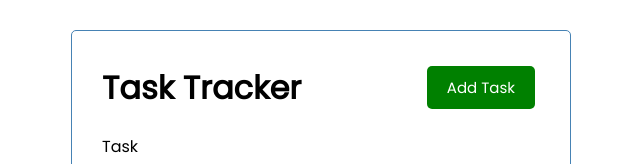
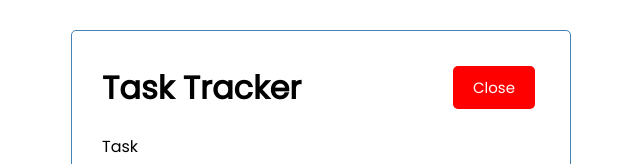
Before and after one commit to koheitech/vue-task-tracker, a Vue app: page / in a window 1280 px wide. Both pictures are taken after a click on the button "Add Task". Shown: the top 164 px of the page, without its empty margins (319-959 px from the left). Built offline with nearby package versions, Linux system fonts and the light colour scheme.

Commit message:
toggle task-add form

```diff
--- a/src/App.vue
+++ b/src/App.vue
@@ -1,7 +1,13 @@
 <template>
   <div class="container">
-    <Header title="Task Tracker" />
-    <AddTask @add-task="addTask" />
+    <Header
+      @toggle-add-task="toggleAddTask"
+      title="Task Tracker"
+      :showAddTask="showAddTask"
+    />
+    <div v-show="showAddTask">
+      <AddTask @add-task="addTask" />
+    </div>
     <Tasks
       @toggle-reminder="toggleReminder"
       @delete-task="deleteTask"
@@ -25,9 +31,13 @@
   data() {
     return {
       tasks: [],
+      showAddTask: false,
     };
   },
   methods: {
+    toggleAddTask() {
+      this.showAddTask = !this.showAddTask;
+    },
     addTask(task) {
       this.tasks = [...this.tasks, task];
     },
--- a/src/components/Button.vue
+++ b/src/components/Button.vue
@@ -1,5 +1,9 @@
 <template>
-  <button @click="onClick()" :style="{ background: color }" class="btn">
+  <button
+    @click="$emit('btn-click')"
+    :style="{ background: color }"
+    class="btn"
+  >
     {{ text }}
   </button>
 </template>
@@ -11,10 +15,5 @@
     text: String,
     color: String,
   },
-  methods: {
-    onClick() {
-      console.log("click");
-    },
-  },
 };
 </script>
--- a/src/components/Header.vue
+++ b/src/components/Header.vue
@@ -1,7 +1,11 @@
 <template>
   <header>
     <h1>{{ title }}</h1>
-    <Button text="Add Task" color="green" />
+    <Button
+      @btn-click="$emit('toggle-add-task')"
+      :text="showAddTask ? 'Close' : 'Add Task'"
+      :color="showAddTask ? 'red' : 'green'"
+    />
   </header>
 </template>
 
@@ -12,6 +16,7 @@
   name: "Header",
   props: {
     title: String,
+    showAddTask: Boolean,
   },
   components: {
     Button,
```
